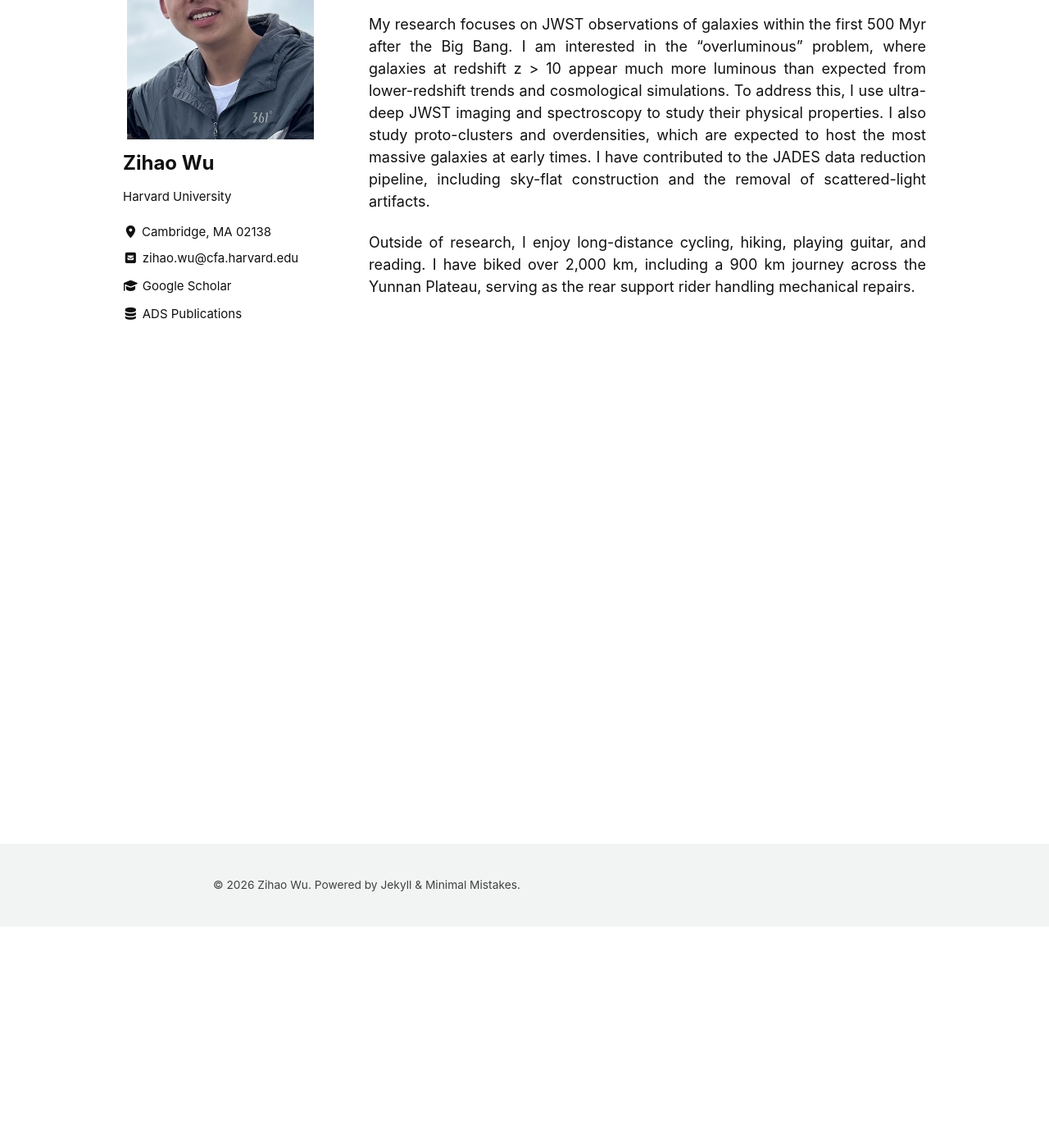
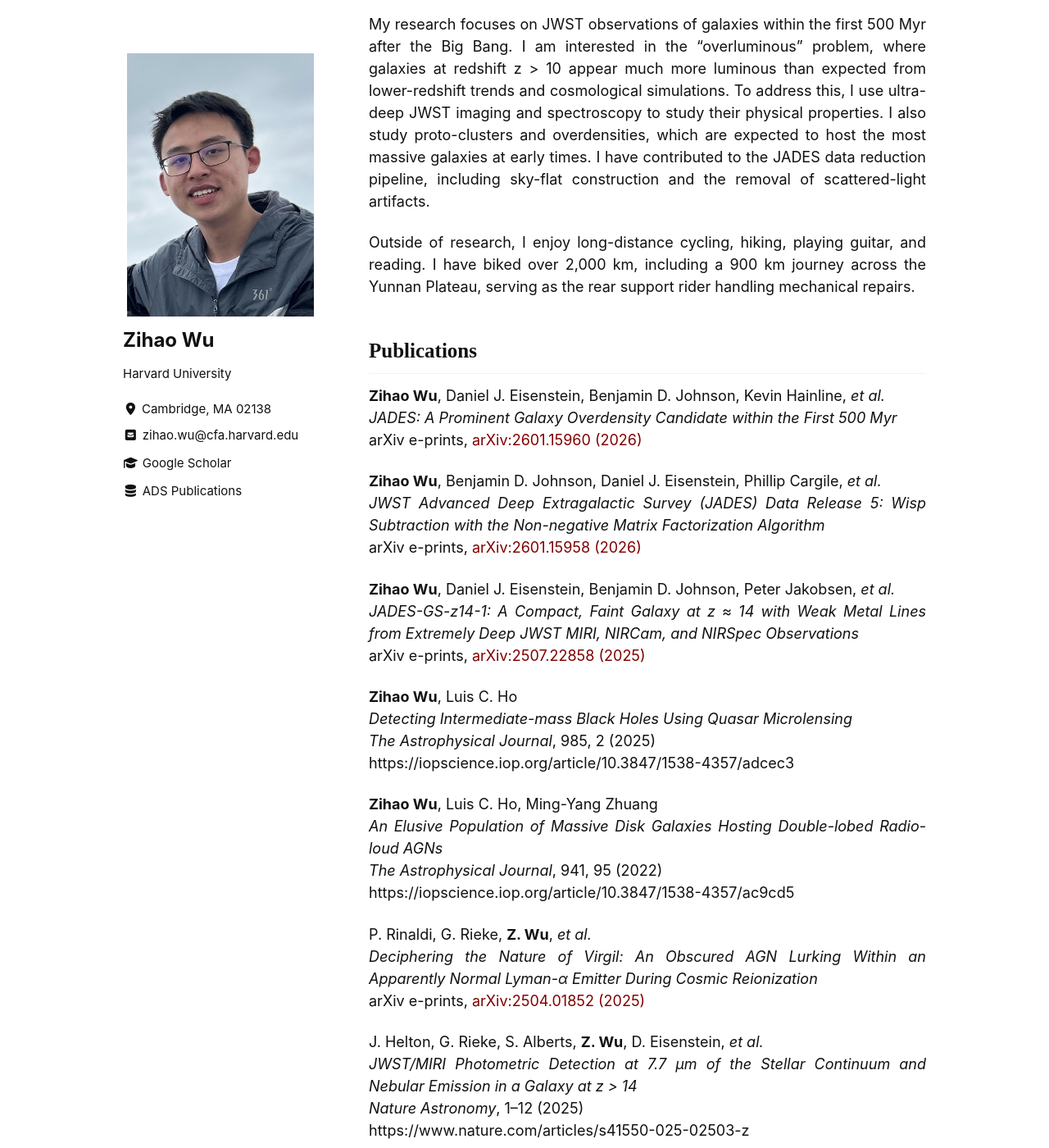
Before and after one commit to zihaowu-astro/zihaowu-astro.github.io, a Jekyll site: the page built from index.md, in a window 1280 px wide and 1400 px high, scrolled down 270 px. Shown: the whole window at 82% size. Built offline with Jekyll 4.4.1, drawn with Linux system fonts in a browser that asks for light colours; cached includes are drawn as plain includes; some of the changed text lies outside the part shown.

Commit message:
update publications

```diff
--- a/index.md
+++ b/index.md
@@ -11,3 +11,95 @@ I am Zihao Wu, a PhD student at [Department of Astronomy, Harvard University](ht
 My research focuses on JWST observations of galaxies within the first 500 Myr after the Big Bang. I am interested in the "overluminous" problem, where galaxies at redshift z > 10 appear much more luminous than expected from lower-redshift trends and cosmological simulations.  To address this, I use ultra-deep JWST imaging and spectroscopy to study their physical properties. I also study proto-clusters and overdensities, which are expected to host the most massive galaxies at early times. I have contributed to the JADES data reduction pipeline, including sky-flat construction and the removal of scattered-light artifacts.
 
 Outside of research, I enjoy long-distance cycling, hiking, playing guitar, and reading. I have biked over 2,000 km, including a 900 km journey across the Yunnan Plateau, serving as the rear support rider handling mechanical repairs.
+
+
+
+Publications
+-------------------
+
+**Zihao Wu**, Daniel J. Eisenstein, Benjamin D. Johnson, Kevin Hainline, *et al.*
+*JADES: A Prominent Galaxy Overdensity Candidate within the First 500 Myr*
+arXiv e-prints, [arXiv:2601.15960 (2026)](https://arxiv.org/abs/2601.15960)
+
+**Zihao Wu**, Benjamin D. Johnson, Daniel J. Eisenstein, Phillip Cargile, *et al.*
+*JWST Advanced Deep Extragalactic Survey (JADES) Data Release 5: Wisp Subtraction with the Non-negative Matrix Factorization Algorithm*
+arXiv e-prints, [arXiv:2601.15958 (2026)](https://arxiv.org/abs/2601.15958)
+
+**Zihao Wu**, Daniel J. Eisenstein, Benjamin D. Johnson, Peter Jakobsen, *et al.*
+*JADES-GS-z14-1: A Compact, Faint Galaxy at z ≈ 14 with Weak Metal Lines from Extremely Deep JWST MIRI, NIRCam, and NIRSpec Observations*
+arXiv e-prints, [arXiv:2507.22858 (2025)](https://arxiv.org/abs/2507.22858)
+
+**Zihao Wu**, Luis C. Ho
+*Detecting Intermediate-mass Black Holes Using Quasar Microlensing*
+*The Astrophysical Journal*, 985, 2 (2025)
+https://iopscience.iop.org/article/10.3847/1538-4357/adcec3
+
+**Zihao Wu**, Luis C. Ho, Ming-Yang Zhuang
+*An Elusive Population of Massive Disk Galaxies Hosting Double-lobed Radio-loud AGNs*
+*The Astrophysical Journal*, 941, 95 (2022)
+https://iopscience.iop.org/article/10.3847/1538-4357/ac9cd5
+
+P. Rinaldi, G. Rieke, **Z. Wu**, *et al.*
+*Deciphering the Nature of Virgil: An Obscured AGN Lurking Within an Apparently Normal Lyman-α Emitter During Cosmic Reionization*
+arXiv e-prints, [arXiv:2504.01852 (2025)](https://ui.adsabs.harvard.edu/abs/2025arXiv250401852R/abstract)
+
+J. Helton, G. Rieke, S. Alberts, **Z. Wu**, D. Eisenstein, *et al.*
+*JWST/MIRI Photometric Detection at 7.7 μm of the Stellar Continuum and Nebular Emission in a Galaxy at z > 14*
+*Nature Astronomy*, 1–12 (2025)
+https://www.nature.com/articles/s41550-025-02503-z
+
+F. Sun, D. J. Eisenstein, F. D’Eugenio, K. Hainline, *et al.*
+*JADES: Discovery of Large Reservoirs of Small Dust Grains in the Circumgalactic Medium of Massive Galaxies at z ≈ 3.5 through Deep JWST/NIRCam Imaging and Grism Spectroscopy*
+arXiv e-prints, [arXiv:2601.15961 (2026)](https://arxiv.org/abs/2601.15961)
+
+K. N. Hainline, D. J. Eisenstein, L. Whitler, B. Robertson, *et al.*
+*JWST Advanced Deep Extragalactic Survey (JADES) Data Release 5: Photometrically Selected Galaxy Candidates at z > 8*
+arXiv e-prints, [arXiv:2601.15959 (2026)](https://arxiv.org/abs/2601.15959)
+
+C. Carreira, B. E. Robertson, A. L. Danhaive, Z. Ji, *et al.*
+*JWST Advanced Deep Extragalactic Survey (JADES) Data Release 5: Catalogs of Inferred Morphological Properties of Galaxies from JWST/NIRCam Imaging in GOODS-N and GOODS-S*
+arXiv e-prints, [arXiv:2601.15957 (2026)](https://arxiv.org/abs/2601.15957)
+
+B. E. Robertson, B. D. Johnson, S. Tacchella, D. J. Eisenstein, *et al.*
+*JWST Advanced Deep Extragalactic Survey (JADES) Data Release 5: Photometric Catalog*
+arXiv e-prints, [arXiv:2601.15956 (2026)](https://arxiv.org/abs/2601.15956)
+
+S. Alberts, D. J. Eisenstein, A. J. Bunker, E. Curtis-Lake, *et al.*
+*JWST Advanced Deep Extragalactic Survey (JADES) Data Release 5: MIRI Coordinated Parallels in GOODS-S and GOODS-N*
+arXiv e-prints, [arXiv:2601.15955 (2026)](https://arxiv.org/abs/2601.15955)
+
+B. D. Johnson, B. E. Robertson, D. J. Eisenstein, S. Tacchella, *et al.*
+*JWST Advanced Deep Extragalactic Survey (JADES) Data Release 5: NIRCam Imaging in GOODS-S and GOODS-N*
+arXiv e-prints, [arXiv:2601.15954 (2026)](https://arxiv.org/abs/2601.15954)
+
+J. M. Helton, J. E. Morrison, K. N. Hainline, F. D’Eugenio, *et al.*
+*Ionizing Photon Production Efficiencies and Chemical Abundances at Cosmic Dawn Revealed by Ultra-Deep Rest-Frame Optical Spectroscopy of JADES-GS-z14-0*
+arXiv e-prints, [arXiv:2512.19695 (2025)](https://arxiv.org/abs/2512.19695)
+
+Z. Zhang, M. Li, M. Oguri, X. Lin, *et al.*
+*Little Red Dot Variability over a Century Reveals Black Hole Envelope via a Giant Einstein Cross*
+arXiv e-prints, [arXiv:2512.05180 (2025)](https://arxiv.org/abs/2512.05180)
+
+A. L. Danhaive, S. Tacchella, A. J. Bunker, E. Curtis-Lake, *et al.*
+*The Dark Side of Early Galaxies: `geko` Uncovers Dark-Matter Fractions at z ≈ 4–6*
+arXiv e-prints, [arXiv:2510.14779 (2025)](https://arxiv.org/abs/2510.14779)
+
+J. A. A. Trussler, A. J. Cameron, D. J. Eisenstein, H. Katz, *et al.*
+*Cloudy with a Chance of Starshine: Possible Photometric Signatures of Nebular-dominated Emission in 1.5 < z < 8.5 JADES Galaxies*
+arXiv e-prints, [arXiv:2510.12622 (2025)](https://arxiv.org/abs/2510.12622)
+
+F. D’Eugenio, E. J. Nelson, D. J. Eisenstein, R. Maiolino, *et al.*
+*JADES Dark Horse: Demonstrating High-multiplex Observations with JWST/NIRSpec Dense-shutter Spectroscopy in the JADES Origins Field*
+arXiv e-prints, [arXiv:2510.11626 (2025)](https://arxiv.org/abs/2510.11626)
+
+A. L. Danhaive, S. Tacchella, W. McClymont, B. Robertson, *et al.*
+*Beyond the Stars: Linking Hα Sizes, Kinematics, and Star Formation in Galaxies at z ≈ 4–6 with JWST Grism Surveys and `geko`*
+arXiv e-prints, [arXiv:2510.06315 (2025)](https://arxiv.org/abs/2510.06315)
+
+Y. Zhu, M. J. Rieke, Z. Ji, A. J. Bunker, *et al.*
+*Clump-like Structures in High-redshift Galaxies: Mass Scaling and Radial Trends from JADES*
+arXiv e-prints, [arXiv:2601.15965 (2026)](https://arxiv.org/abs/2601.15965)
+
+J. Witstok, R. Smit, W. Baker, P. Rinaldi, *et al.*
+*On the Origins of Oxygen: ALMA and JWST Characterize the Multi-phase, Metal-enriched, Star-bursting Medium within a “Normal” z > 11 Galaxy*
+arXiv e-prints, [arXiv:2507.22888 (2025)](https://arxiv.org/abs/2507.22888)
```
Also changed, not shown: 2 other files.
